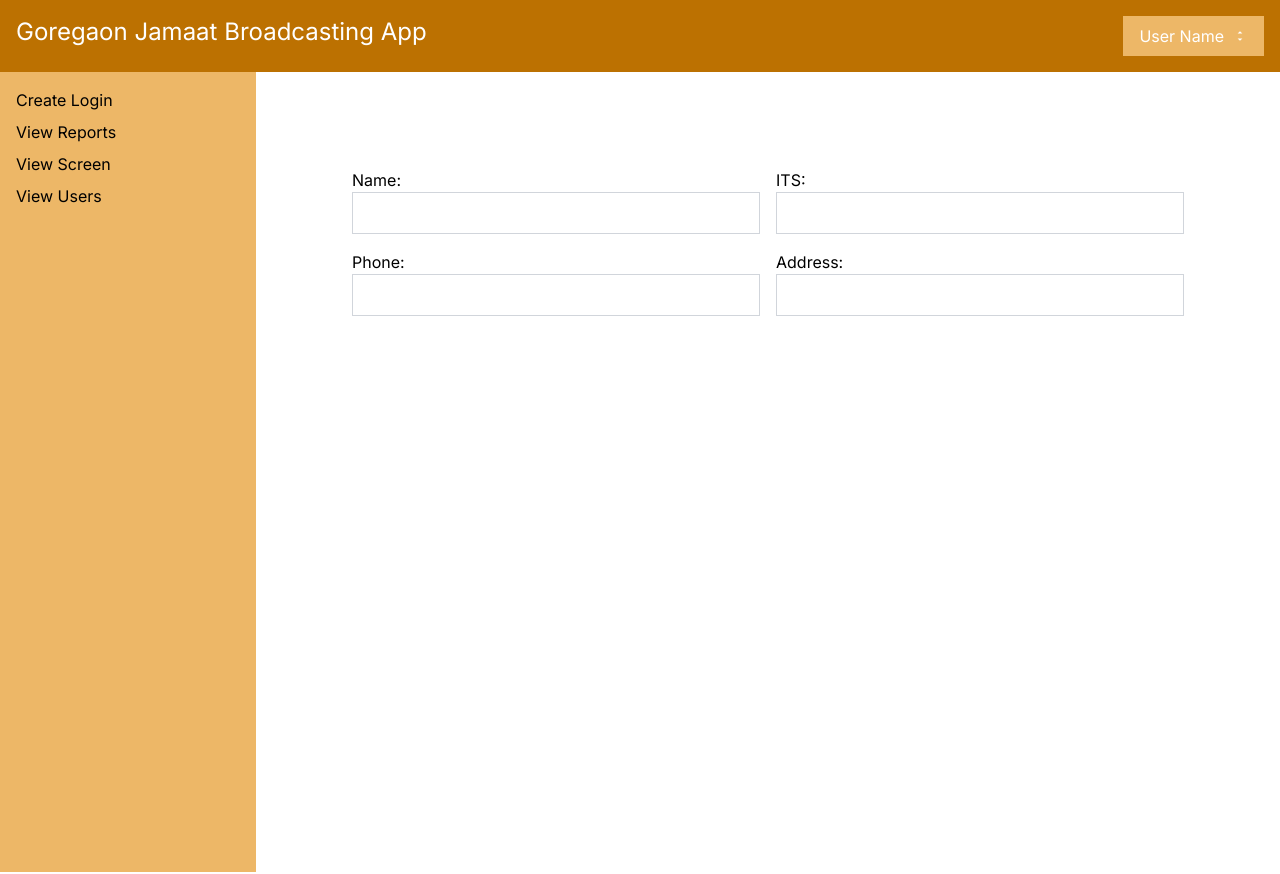
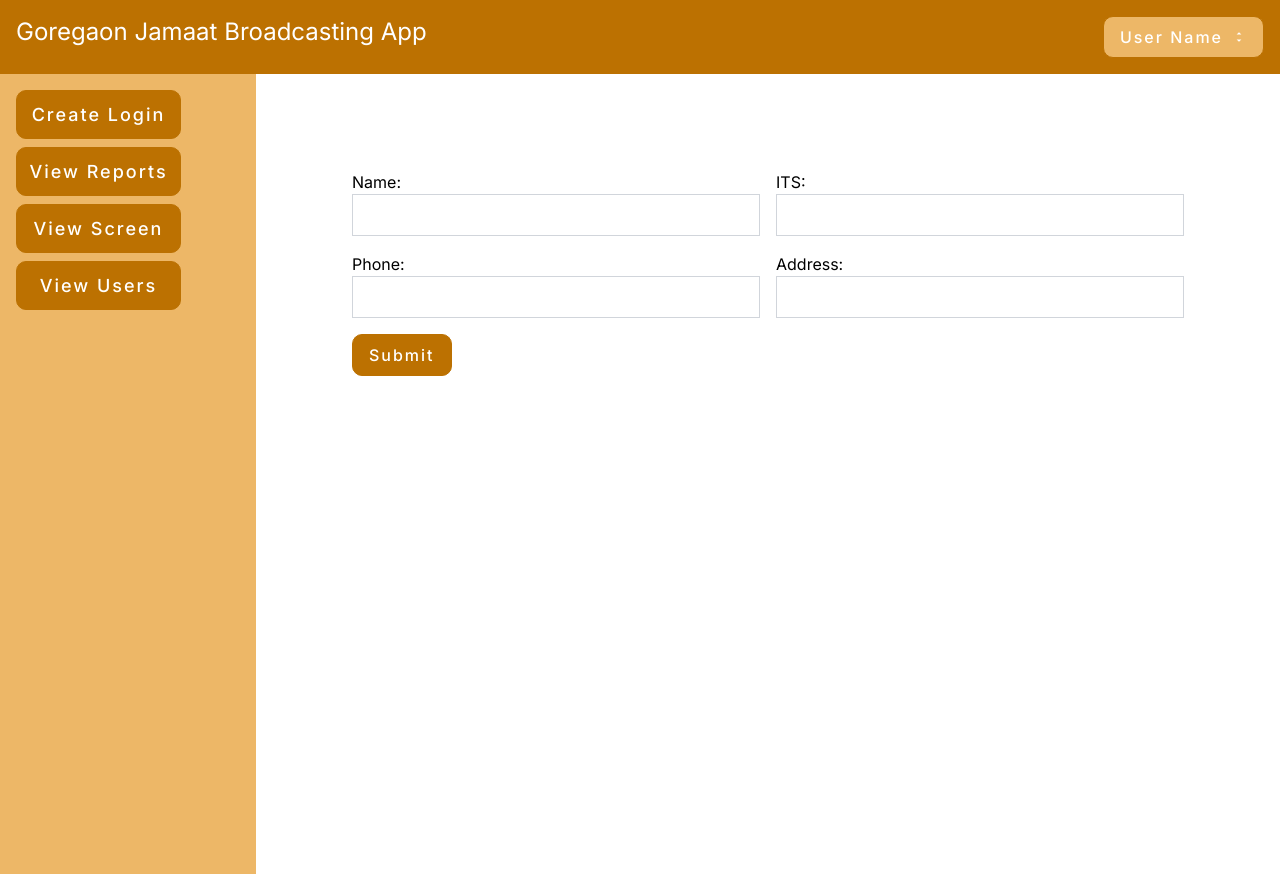
Before and after one commit to devmhmdio/goregaon-broadcasting, a Next.js app: page /admin in a window 1280 px wide. Built offline with nearby package versions, Linux system fonts and the light colour scheme.

Commit message:
Completed login flow for normal user

```diff
--- a/src/app/admin/page.js
+++ b/src/app/admin/page.js
@@ -19,13 +19,11 @@ export default function Admin() {
 
     if (res.status === 200) {
       alert('User created');
+      window.location.reload();
     } else {
-      // If it wasn't, show an error message
-      const body = await res.json();
-      // setError(body.error);
+      alert('User not added');
+      window.location.reload();
     }
-    // Do something with name, ITS, phone, address
-    console.log(`Name: ${name}, ITS: ${its}, Phone: ${phone}, Address: ${address}`);
   };
 
   const handleLogout = () => {
--- a/src/app/globals.css
+++ b/src/app/globals.css
@@ -25,3 +25,45 @@
     )
     rgb(var(--background-start-rgb));
 } */
+
+li {
+  background: #BC7101;
+  padding: 10px;
+  width: 165px;
+  height: auto;
+  border: 1px solid #BC7101;
+  border-radius: 10px;
+  font-size: 18px;
+  font-weight: 500;
+  color: white;
+  text-align: center;
+  letter-spacing: 2px;
+}
+li:hover{
+  background: white;
+  color: #BC7101;
+  border-color: #BC7101;
+}
+button,
+[type='button'],
+[type='reset'],
+[type='submit'] {
+  -webkit-appearance: button; /* 1 */
+  background-color: #BC7101; /* 2 */
+  background-image: none; /* 2 */
+  border-radius: 10px;
+  border: 1px solid #BC7101;
+  font-weight: 500;
+  letter-spacing: 2px;
+}
+button,
+[type='button']:hover,
+[type='reset']:hover,
+[type='submit']:hover {
+  -webkit-appearance: button; /* 1 */
+  background-color: white; /* 2 */
+  background-image: none; /* 2 */
+  border-radius: 10px;
+  border-color:#BC7101;
+  color: #BC7101;
+}
--- a/src/app/page.js
+++ b/src/app/page.js
@@ -1,36 +1,52 @@
-'use client'
+'use client';
 
-import { useState } from "react"
-import Image from "next/image";
+import { useState } from 'react';
+import Image from 'next/image';
 
 export default function Login() {
-  const [its, setIts] = useState("");
+  const [its, setIts] = useState('');
   const [error, setError] = useState(null);
 
   const handleSubmit = async (e) => {
     e.preventDefault();
 
-    const res = await fetch("/api/login", {
-      method: "POST",
-      headers: { "Content-Type": "application/json" },
+    const res = await fetch('/api/login', {
+      method: 'POST',
+      headers: { 'Content-Type': 'application/json' },
       body: JSON.stringify({ its }),
     });
 
+    const data = await res.json();
+
+    console.log('this is response', data);
+    if (data.status === 'Already logged in') {
+      alert('Already logged in');
+      window.location.reload();
+    }
+
     if (res.status === 200) {
-      window.location.href = '/admin';
+      if (data.user.userRole === 'user') {
+        if (data.user.isLoggedIn === false) {
+          localStorage.setItem('user', JSON.stringify(data.user));
+          window.location.href = '/screen';
+        } else {
+          alert('Already logged in');
+          window.location.reload();
+        }
+      }
+      if (data.user.userRole === 'admin') {
+        window.location.href = '/admin';
+      }
     } else {
       // If it wasn't, show an error message
       const body = await res.json();
       setError(body.error);
     }
-
-    // Do something with email
-    console.log(`ITS: ${its}`);
   };
 
   return (
     <main className="flex min-h-screen flex-col items-center p-24">
-    <div className="relative flex place-items-center z-[-1]">
+      <div className="relative flex place-items-center z-[-1]">
         <Image
           className="relative dark:drop-shadow-[0_0_0.3rem_#ffffff70]"
           src="/ITS_Logo_Golden.png"
@@ -41,7 +57,9 @@ export default function Login() {
         />
       </div>
       <form onSubmit={handleSubmit} className="flex flex-col mt-8">
-        <label htmlFor="its" className="mb-2">Enter ITS:</label>
+        <label htmlFor="its" className="mb-2">
+          Enter ITS:
+        </label>
         <input
           type="number"
           id="its"
@@ -50,7 +68,9 @@ export default function Login() {
           required
           className="mb-4 px-3 py-2 border border-gray-300"
         />
-        <button type="submit" className="px-4 py-2 bg-[#bc7101] text-white">View Waaz</button>
+        <button type="submit" className="px-4 py-2 bg-[#bc7101] text-white">
+          View Waaz
+        </button>
       </form>
     </main>
   );
--- a/src/app/screen/page.js
+++ b/src/app/screen/page.js
@@ -1,12 +1,36 @@
 'use client';
-import { useState } from 'react';
+import { useEffect, useState } from 'react';
 
 export default function Screen() {
+  const [userData, setUserData] = useState(null);
+  useEffect(() => {
+    const user = localStorage.getItem('user');
+    if (user) {
+      setUserData(JSON.parse(user));
+    } else {
+      // Replace with your own redirect logic
+      window.location.href = '/';
+    }
+  }, []);
   const [dropdownOpen, setDropdownOpen] = useState(false);
 
-  const handleLogout = () => {
-    // Implement your logout functionality here
-    console.log("Logout Function");
+  const handleLogout = async () => {
+    try {
+      const response = await fetch('/api/logout', {
+        method: 'POST',
+        headers: {
+          'Content-Type': 'application/json'
+        },
+        body: JSON.stringify({
+          its: userData?.its
+        })
+      });
+      if (!response.ok) throw new Error('Logout failed');
+      localStorage.removeItem('user');
+      window.location.href = '/';
+    } catch (error) {
+      console.error('Failed to logout:', error);
+    }
   };
 
   return (
@@ -19,7 +43,7 @@ export default function Screen() {
               onClick={() => setDropdownOpen(!dropdownOpen)}
               className="inline-flex items-center px-4 py-2 bg-[#edb767] text-black"
             >
-              User Name
+              {userData?.name}
               <svg
                 className="w-4 h-4 ml-2"
                 fill="currentColor"
--- a/src/models/User.js
+++ b/src/models/User.js
@@ -20,6 +20,14 @@ const UserSchema = new mongoose.Schema({
     type: String,
     enum: ['admin', 'user'],
     default: 'user',
+  },
+  isLoggedIn: {
+    type: Boolean,
+    default: false,
+  },
+  multipleLogin: {
+    type: Boolean,
+    default: false,
   }
 });
 
--- a/src/pages/api/login.js
+++ b/src/pages/api/login.js
@@ -3,16 +3,28 @@ import dbConnect from '@/utils/dbConnect';
 import User from '@/models/User';
 
 export default async function handler(req, res) {
+  try {
     const { its } = req.body;
     await dbConnect();
 
     const user = await User.findOne({ its });
 
     if (user) {
-    req.session.set('user', user);
-    await req.session.save();
-    res.status(200).send({ done: true });
+      if (user.isLoggedIn === true) {
+        res.status(200).send({ status: 'Already logged in' });
+      }
+      res.status(200).send({ user: user });
+      await User.findOneAndUpdate(
+        { its },
+        { isLoggedIn: true },
+        { new: true }
+      );
+
     } else {
       res.status(401).send({ error: 'Invalid ITS' });
     }
+  } catch (err) {
+    console.log(err);
+    res.status(500).json({ msg: 'Something went wrong.' });
   }
+}
--- /dev/null
+++ b/src/pages/api/logout.js
@@ -0,0 +1,32 @@
+import dbConnect from '@/utils/dbConnect';
+import User from '@/models/User';
+
+export default async function handler(req, res) {
+  const { method } = req;
+
+  switch (method) {
+    case 'POST':
+      try {
+        const { its } = req.body;
+        await dbConnect();
+
+        const user = await User.findOneAndUpdate(
+          { its },
+          { isLoggedIn: false },
+          { new: true }
+        );
+
+        if (!user) {
+          return res.status(400).json({ success: false, message: 'No user found with this ITS.' });
+        }
+
+        return res.status(200).json({ success: true, message: 'User logged out successfully' });
+
+      } catch (error) {
+        return res.status(500).json({ success: false, error: 'Server Error' });
+      }
+
+    default:
+      return res.status(405).end(`Method ${method} Not Allowed`);
+  }
+}
--- a/src/pages/api/register.js
+++ b/src/pages/api/register.js
@@ -16,8 +16,6 @@ export default async function handler(req, res) {
     });
 
     if (user) {
-    //   req.session.set('user', user);
-    //   await req.session.save();
       res.status(200).send({ done: true });
     } else {
       res.status(401).send({ error: 'Invalid details' });
```
Lines whose indentation alone changed are shown as unchanged.
